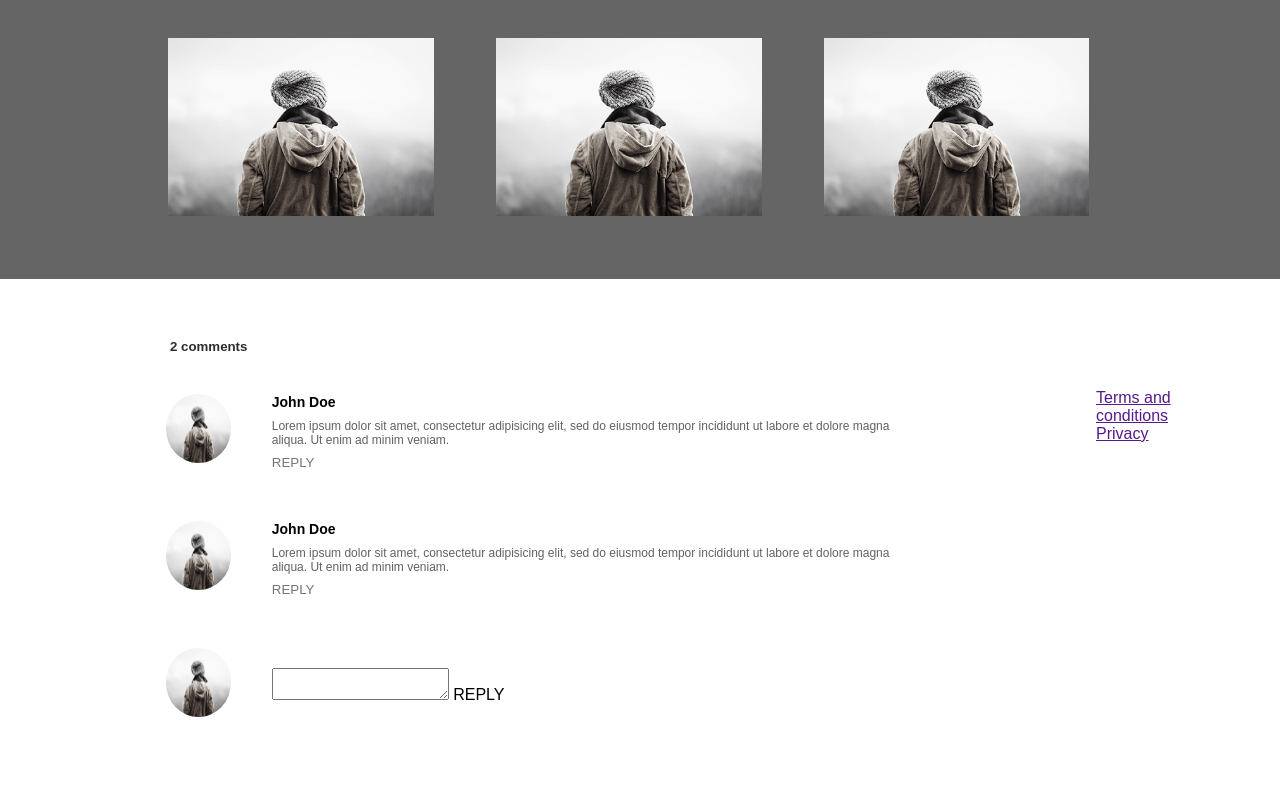
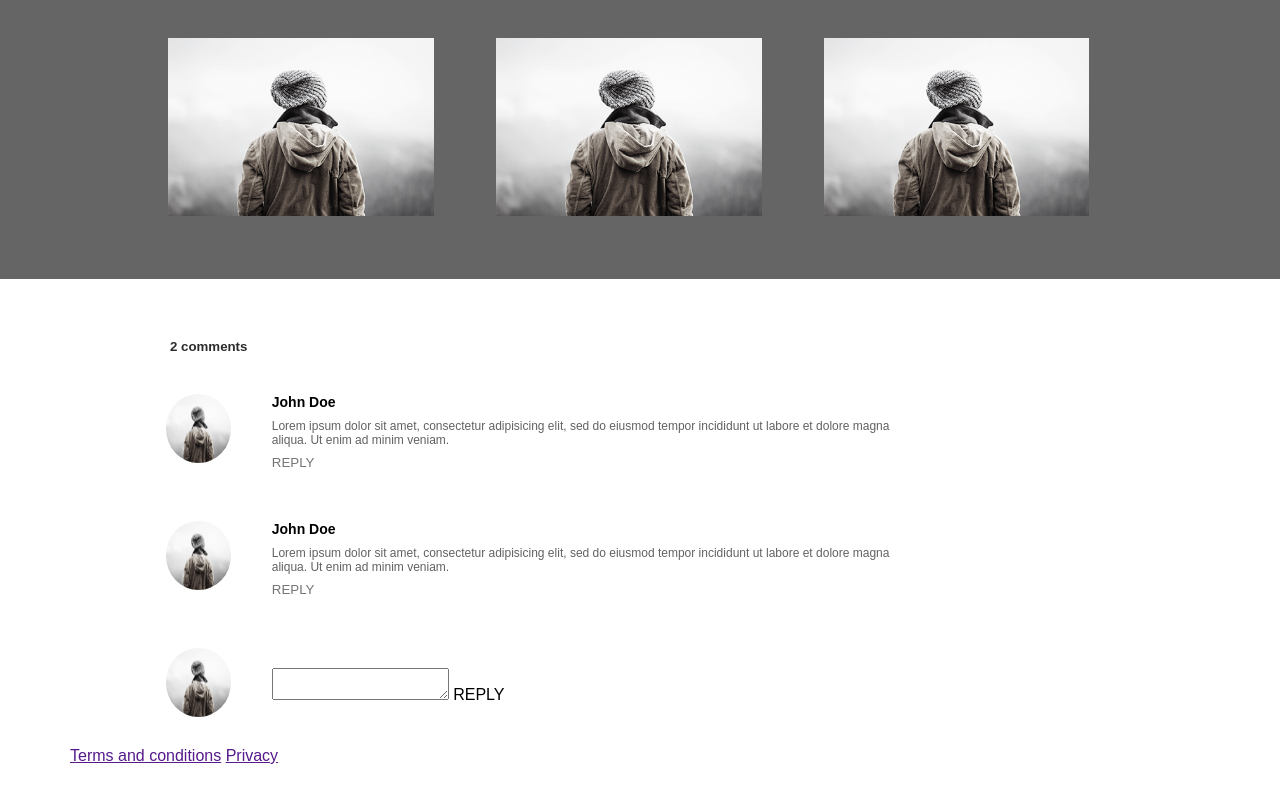
Before and after one commit to Samia35-2973/A3, a plain HTML site: page index.html in a window 1280 px wide. Shown: the part 2630-3425 px from the top of the page. Before the commit the page ends 3347 px from the top, so only its background shows below. Drawn offline with Linux system fonts and the light colour scheme.

Commit message:
.footer part changed
adjust the padding according to you

```diff
--- a/style.css
+++ b/style.css
@@ -332,8 +332,8 @@
 }
 .footer{
 	width: 100%;
-	margin: 50px auto;
-	display: block;
+	padding: 30px;
+	display: flow-root;
 }
 .footer .sec{
 	display: block;
```
